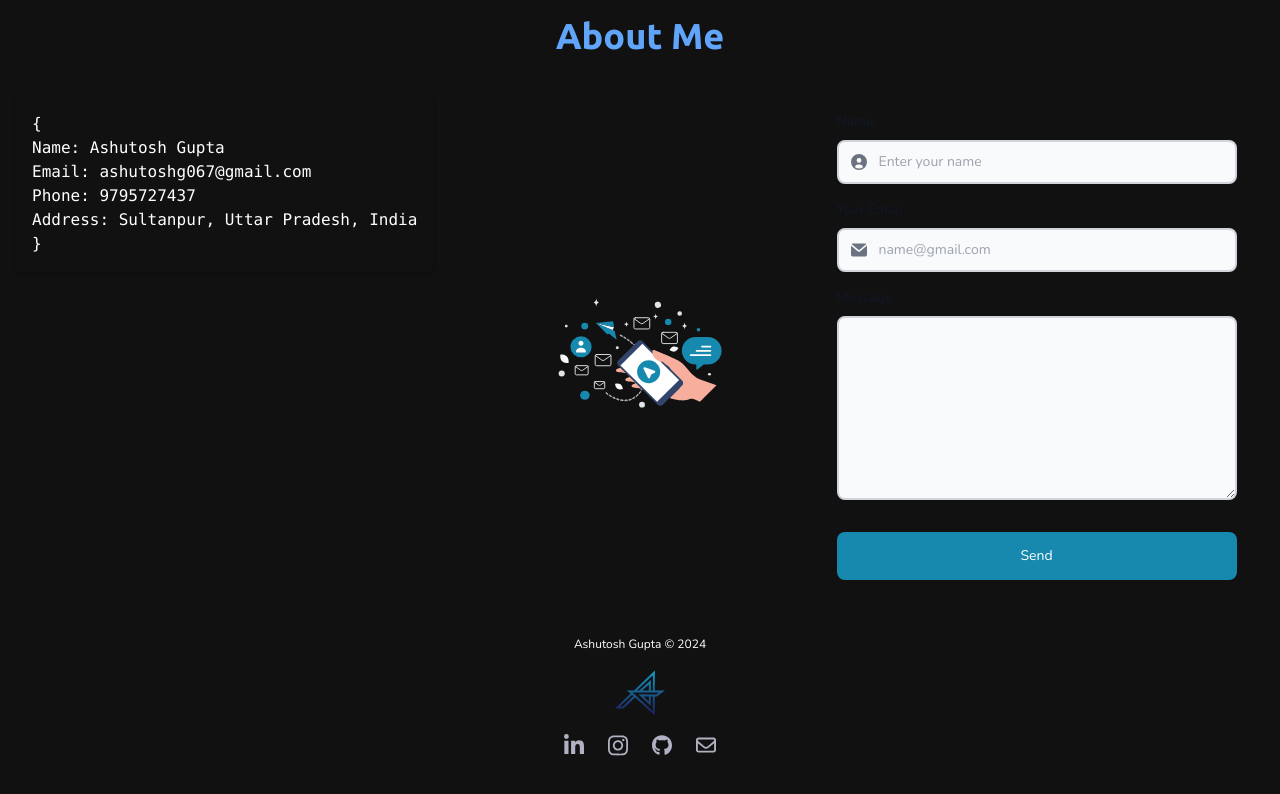
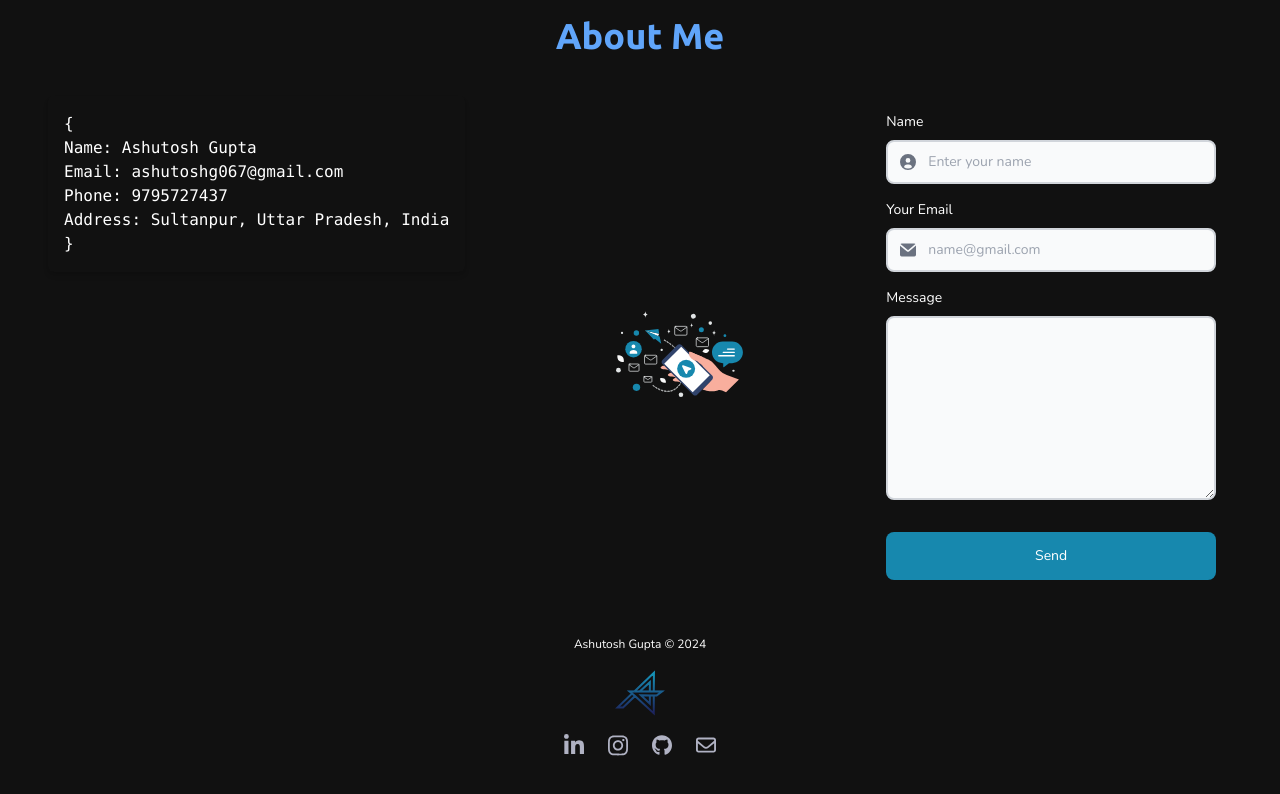
Before and after one commit to ashu9795/Portfolio, a React (Vite) app in the folder client/: page /contact in a window 1280 px wide. Shown: the top 794 px of the page. Built offline with nearby package versions, Linux system fonts and the light colour scheme.

Commit message:
this is for seeting

```diff
--- a/client/src/Components/Header.jsx
+++ b/client/src/Components/Header.jsx
@@ -9,7 +9,7 @@ function Header() {
 
 
   const openWhatsApp = () => {
-    const phoneNumber = '9795727437'; // Replace with your WhatsApp number (in international format)
+    const phoneNumber = '+919795727437'; // Replace with your WhatsApp number (in international format)
     const message = encodeURIComponent('Hey Ashutosh, I hope you are doing well');
     const whatsappUrl = `https://wa.me/${phoneNumber}?text=${message}`;
     window.open(whatsappUrl, '_self');
--- a/client/src/Pages/Home/ContactUs.jsx
+++ b/client/src/Pages/Home/ContactUs.jsx
@@ -1,5 +1,6 @@
 import React from 'react';
 import SectionTitle from '../../Components/SectionTitle';
+import useTheme from '../../context/theme';
 
 function ContactUs() {
   const user = {
@@ -9,15 +10,18 @@ function ContactUs() {
     address: 'Sultanpur, Uttar Pradesh, India',
   };
 
+  const { themeMode } = useTheme(); // Get the current theme mode
+  const textColor = themeMode === 'dark' ? 'text-gray-900' : 'text-white';
+
   return (
-    <div  className="flex flex-col items-center justify-center z-10 w-full px-4 mt-4 max-w-screen-xl mx-auto">
+    <div className="flex flex-col items-center justify-center z-10 w-full px-4 sm:px-6 lg:px-8 mt-4 max-w-screen-xl mx-auto">
       <SectionTitle title='About Me' />
 
-      <div className="flex flex-col lg:flex-row py-10 lg:gap-20 gap-10 h-full ">
+      <div className="flex flex-col lg:flex-row py-10 lg:gap-20 gap-10 h-full">
         {/* Left-aligned text */}
-        <div className="lg:w-1/2  mb-4 md:mr-4">
-          <pre className=" p-4 rounded-md shadow-md ">
-            {'{' }
+        <div className="lg:w-1/2 mb-4 md:mr-4 sm:px-4">
+          <pre className="p-4 rounded-md shadow-md">
+            {'{'}
             <div>Name: {user.name}</div>
             <div>Email: {user.email}</div>
             <div>Phone: {user.phone}</div>
@@ -27,21 +31,20 @@ function ContactUs() {
         </div>
 
         {/* Centered image */}
-
-        <div className="flex flex-col  lg:w-1/2 md:flex-row items-center mt-10">
+        <div className="flex flex-col lg:w-1/2 md:flex-row items-center mt-10 sm:px-4">
           <div className="w-full">
-            <img src="contact-me.svg" alt="phone"
-
-            />
+            <img src="contact-me.svg" alt="phone" />
+          </div>
         </div>
 
-
-        </div>
-        <form className="w-full px-4  mt-4 max-w-screen-xl mx-auto" name="contactUS" data-netlify>
-  <label
-    htmlFor="name"
-    className="block mb-2 text-sm font-medium text-gray-900 dark:text-white"
+        {/* Form Section */}
+        <form
+          className="w-full px-4 sm:px-6 lg:px-8 mt-4 max-w-screen-xl mx-auto"
+          name="contactUS"
+          data-netlify="true"
+          method="POST" // Needed for Netlify to process form submissions
         >
+          <label htmlFor="name" className={`block mb-2 text-sm font-medium ${textColor}`}>
             Name
           </label>
           <div className="relative mb-4">
@@ -60,16 +63,14 @@ function ContactUs() {
               type="text"
               id="name"
               name="name"
-      className="bg-gray-50 border-2  outline-none border-gray-300 text-gray-900 text-sm rounded-lg focus:ring-[#1788ae] focus:border-[#1788ae] block w-full ps-10 p-2.5 dark:bg-gray-700 dark:border-gray-600 dark:placeholder-gray-400 dark:text-white"
+              className="bg-gray-50 border-2 outline-none border-gray-300 text-sm rounded-lg focus:ring-[#1788ae] focus:border-[#1788ae] block w-full ps-10 p-2.5 dark:bg-gray-700 dark:border-gray-600 dark:placeholder-gray-400   text-gray-900  dark:text-white"
               placeholder="Enter your name"
-      style={{ maxWidth: '400px' }} // Add fixed width here
+              style={{ maxWidth: '400px' }}
+              required
             />
           </div>
 
-  <label
-    htmlFor="email"
-    className="block mb-2 text-sm font-medium text-gray-900 dark:text-white"
-  >
+          <label htmlFor="email" className={`block mb-2 text-sm font-medium ${textColor}`}>
             Your Email
           </label>
           <div className="relative mb-4">
@@ -86,19 +87,17 @@ function ContactUs() {
               </svg>
             </div>
             <input
-      type="text"
+              type="email"
               id="email"
               name="email"
               className="bg-gray-50 border-2 outline-none border-gray-300 text-gray-900 text-sm rounded-lg focus:ring-[#1788ae] focus:border-[#1788ae] block w-full ps-10 p-2.5 dark:bg-gray-700 dark:border-gray-600 dark:placeholder-gray-400 dark:text-white"
               placeholder="name@gmail.com"
-      style={{ maxWidth: '400px' }} // Add fixed width here
+              style={{ maxWidth: '400px' }}
+              required
             />
           </div>
 
-  <label
-    htmlFor="message"
-    className="block mb-2 text-sm font-medium text-gray-900 dark:text-white"
-  >
+          <label htmlFor="message" className={`block mb-2 text-sm font-medium ${textColor}`}>
             Message
           </label>
           <div className="relative mb-4">
@@ -107,7 +106,8 @@ function ContactUs() {
               name="message"
               rows="8"
               className="bg-gray-50 border-2 outline-none border-gray-300 text-gray-900 text-sm rounded-lg focus:ring-[#1788ae] focus:border-[#1788ae] block w-full p-2.5 dark:bg-gray-700 dark:border-gray-600 dark:placeholder-gray-400 dark:text-white"
-      style={{ maxWidth: '400px' }} // Add fixed width here
+              style={{ maxWidth: '400px' }}
+              required
             ></textarea>
           </div>
 
@@ -117,12 +117,7 @@ function ContactUs() {
           >
             Send
           </button>
-
-
-
-
         </form>
-
       </div>
     </div>
   );
```
Lines whose indentation alone changed are shown as unchanged.
